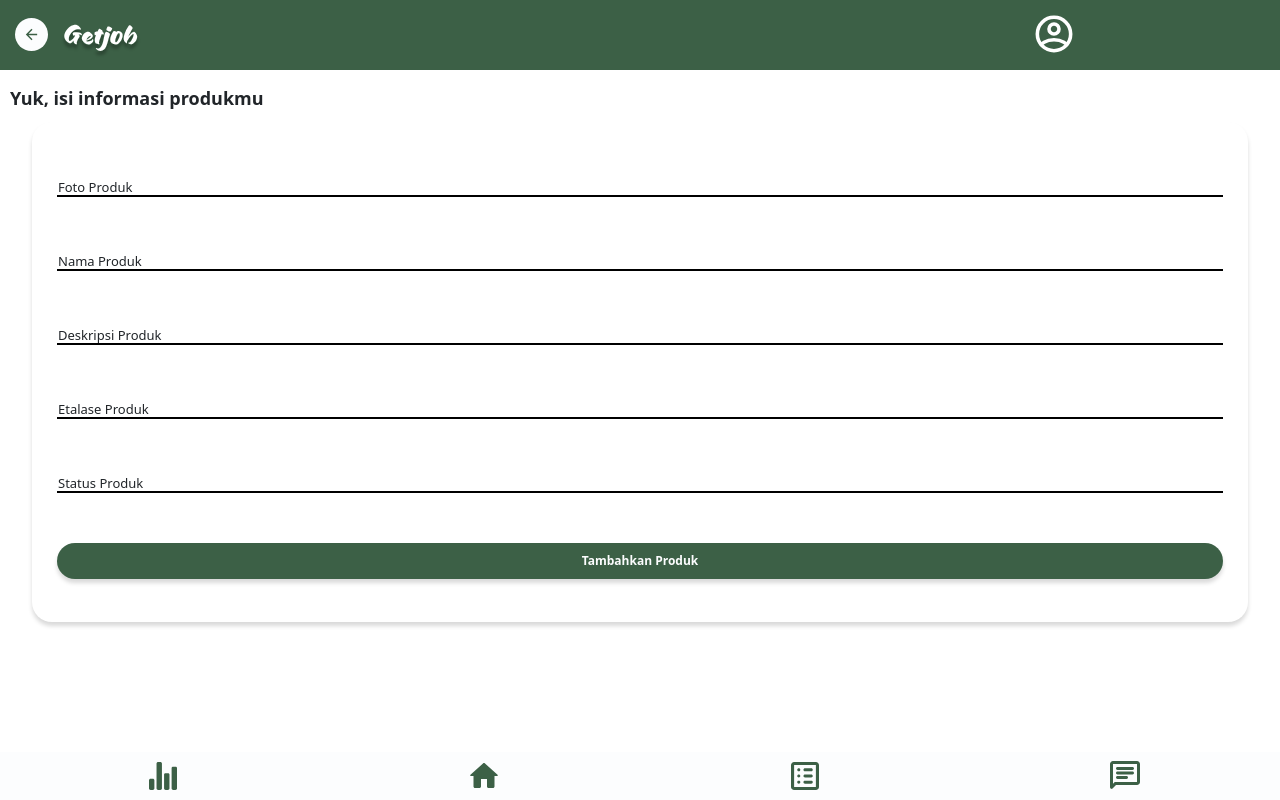
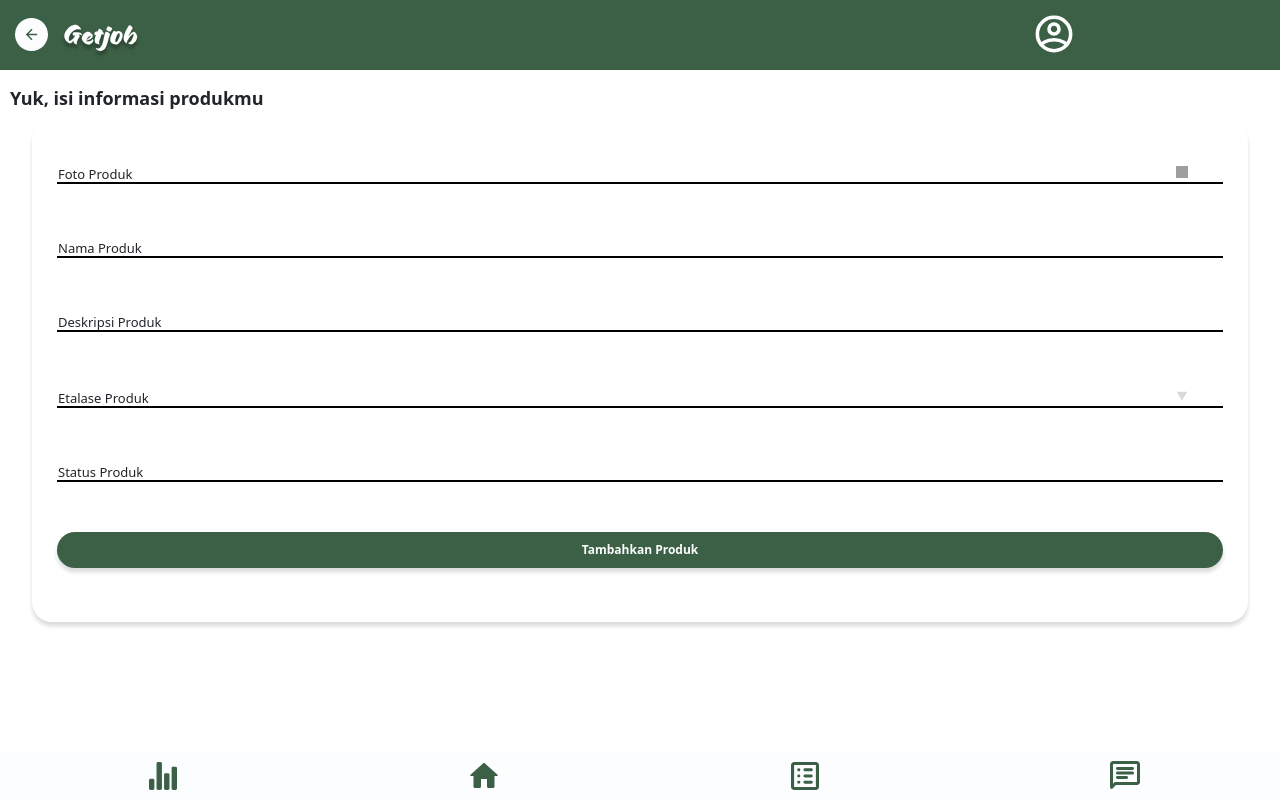
Before and after one commit to fdzadr/GetPartner, a Next.js app: page /inputproduct in a window 1280 px wide. Built offline with nearby package versions, Linux system fonts and the light colour scheme; grey boxes are pictures that could not be loaded.

Commit message:
edit input

```diff
--- a/src/pages/inputproduct.js
+++ b/src/pages/inputproduct.js
@@ -27,15 +27,15 @@ export default function Daftar() {
             Yuk, isi informasi produkmu
         </div>
         <div className={styles.input_box}>
-            {/* <div className={styles.paperclip}>
+            <div className={styles.paperclip}>
                 <Image
                 src="/aset/paperclip.svg"
                 alt="attach"
-                width={10}
-                height={10}
+                width={12}
+                height={12}
                 />
-            </div> */}
-            <div className={styles.line}>
+            </div>
+            <div className={styles.line_top}>
                 <div className={styles.input}>
                     Foto Produk
                 </div>
@@ -47,13 +47,22 @@ export default function Daftar() {
                 </div>
             </div>
 
-            <div className={styles.line}>
+            <div className={styles.desc_line}>
                 <div className={styles.input}>
                     Deskripsi Produk
                 </div>
             </div>
 
-            <div className={styles.line}>
+            <div className={styles.down}>
+                <Image
+                src="/aset/inputproduk/down.svg"
+                alt="attach"
+                width={12}
+                height={12}
+                />
+            </div>
+
+            <div className={styles.line_top}>
                 <div className={styles.input}>
                     Etalase Produk
                 </div>
--- a/src/styles/inputproduct.module.css
+++ b/src/styles/inputproduct.module.css
@@ -52,7 +52,21 @@
     border: 1px solid #000000;
 }
 
+.line_top {
+    width: 100%;
+    height: 0px;
+    border: 1px solid #000000;
+}
+
+.desc_line {
+    margin: 72px 0 0 0;
+    width: 100%;
+    height: 0px;
+    border: 1px solid #000000;
+}
+
 .bot_line {
+    margin-top: 72px;
     margin-bottom: 50px;
     width: 100%;
     height: 0px;
@@ -77,3 +91,13 @@
 
     background: #ffffff;
 }
+
+.paperclip {
+    margin-left: 96%;
+    margin-top: 35px;
+}
+
+.down {
+    margin-left: 96%;
+    margin-top: 50px;
+}
```
Also changed, not shown: public/aset/inputproduk/down.svg (added), public/aset/inputproduk/paperclip.svg (renamed from public/aset/paperclip.svg).
